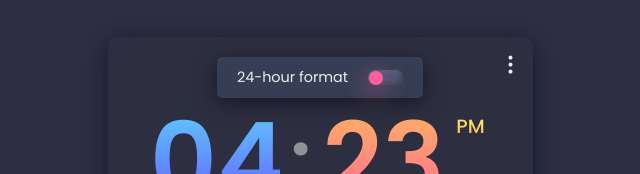
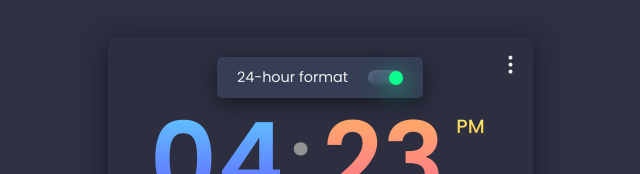
Before and after one commit to Vaibhav-kesarwani/DigitalClock, a plain HTML site: page index.html in a window 1280 px wide. Both pictures are taken after a click on the element 705 px from the left and 319 px from the top of the page. Shown: the part 242-416 px from the top of the page, without its empty margins (320-960 px from the left). Drawn offline with nearby package versions, Linux system fonts and the light colour scheme.

Commit message:
make the button working

```diff
--- a/index.html
+++ b/index.html
@@ -16,9 +16,7 @@
       <ul class="dot-menu">
         <li class="menu-item">
           <span class="clock-format-text">24-hour format</span>
-          <div class="format-switch-btn">
-
-          </div>
+          <div class="format-switch-btn" data-format="12"></div>
         </li>
       </ul>
       <div class="time">
--- a/index.js
+++ b/index.js
@@ -1,4 +1,14 @@
 "use strict";
+
+// js for switch clock format
+const formatSwitchBtn = document.querySelector(".format-switch-btn");
+
+formatSwitchBtn.addEventListener("click", function() {
+    formatSwitchBtn.classList.toggle("active");
+
+
+});
+
 
 function clock() {
   var today = new Date();
--- a/style.css
+++ b/style.css
@@ -175,4 +175,12 @@ body {
   border-radius: 50%;
   box-shadow: 0 5px 25px #ff5e9a;
   transform: translateX(-10px);
+  transition: 0.75s ease;
+  transition-property: background, transform;
 }
+
+.format-switch-btn.active:before {
+    background: #0bff8d;
+    box-shadow: 0 5px 25px #0bff8d;
+    transform: translateX(10px);
+}
```
